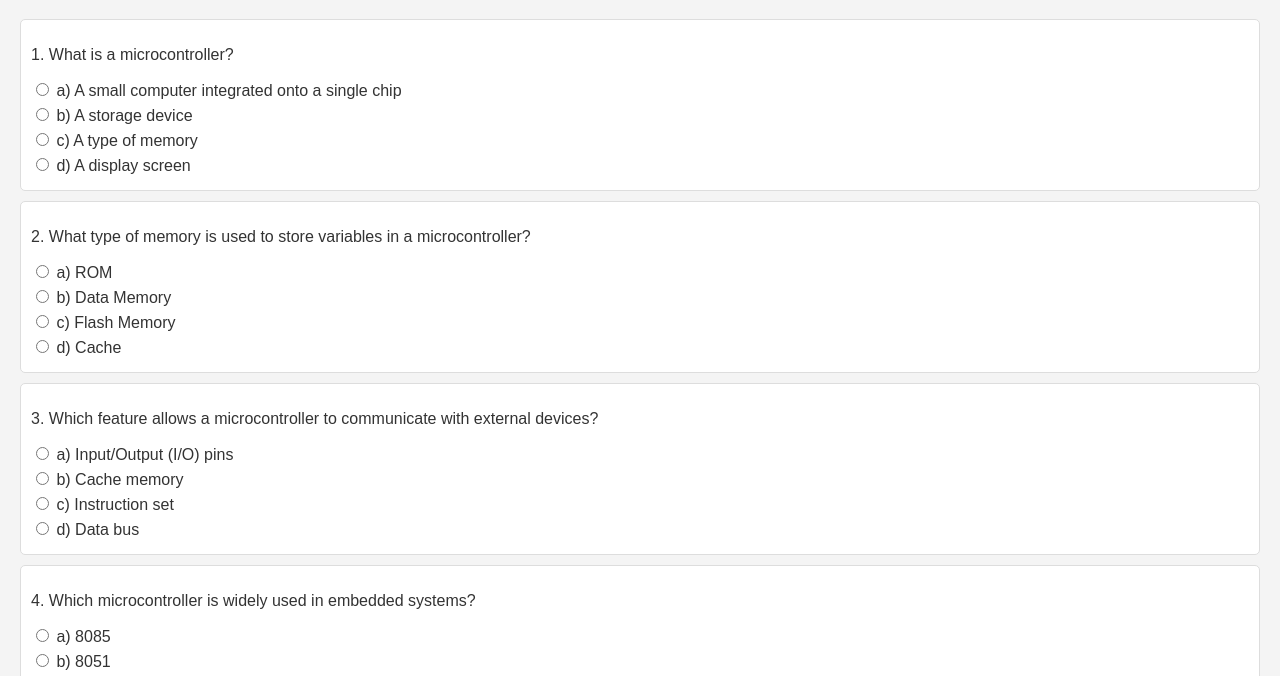
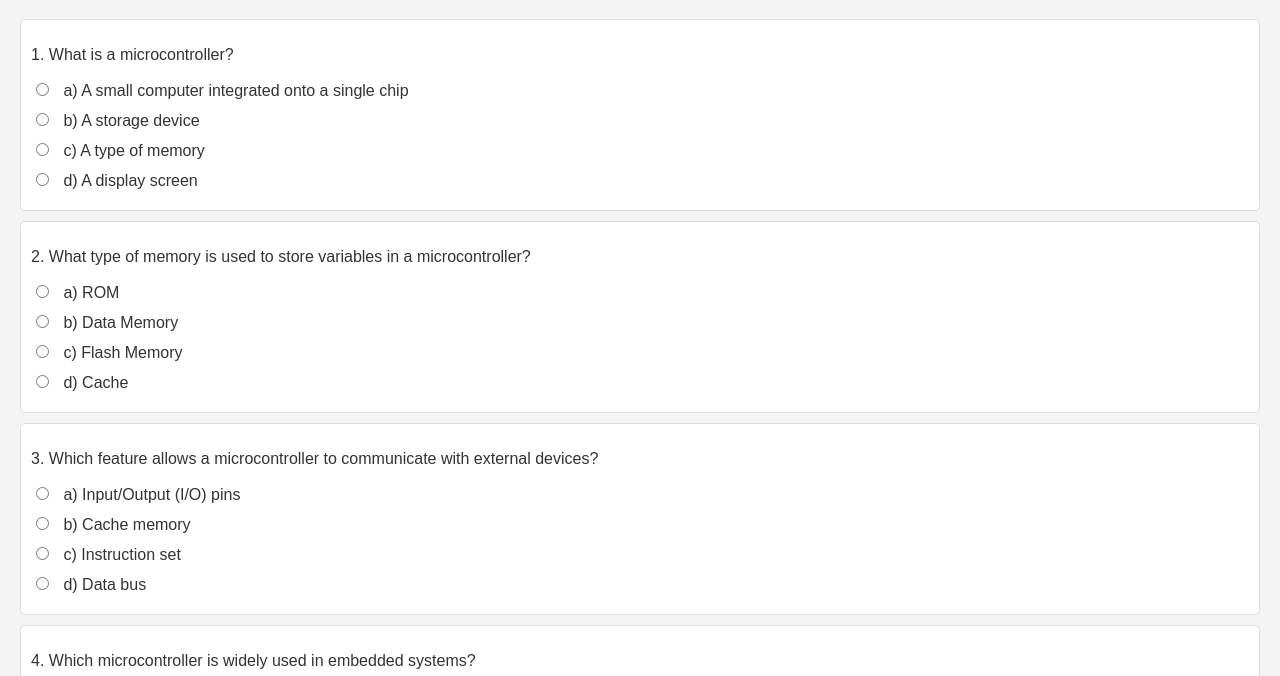
Before and after one commit to adityagopal1807/Iot5, a plain HTML site: page index.html in a window 1280 px wide. Shown: the part 82-758 px from the top of the page. Drawn offline with Linux system fonts and the light colour scheme.

Commit message:
Update styles.css

```diff
--- a/styles.css
+++ b/styles.css
@@ -23,8 +23,12 @@ h1 {
 }
 
 label {
-    display: block;  /* Ensure each label takes a full line */
-    margin-bottom: 5px;  /* Add space below each option */
+    display: block;  /* Make each label a block element */
+    margin-bottom: 10px;  /* Add space below each option */
+}
+
+input[type="radio"] {
+    margin-right: 10px;  /* Add space between the radio button and the label */
 }
 
 button {
```
